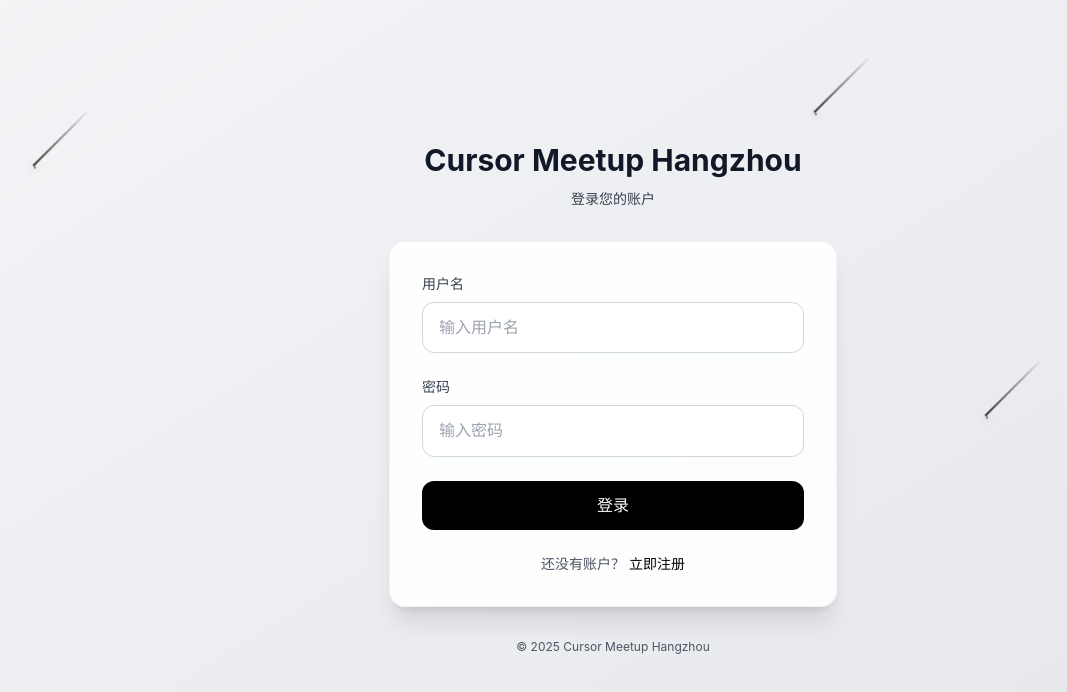
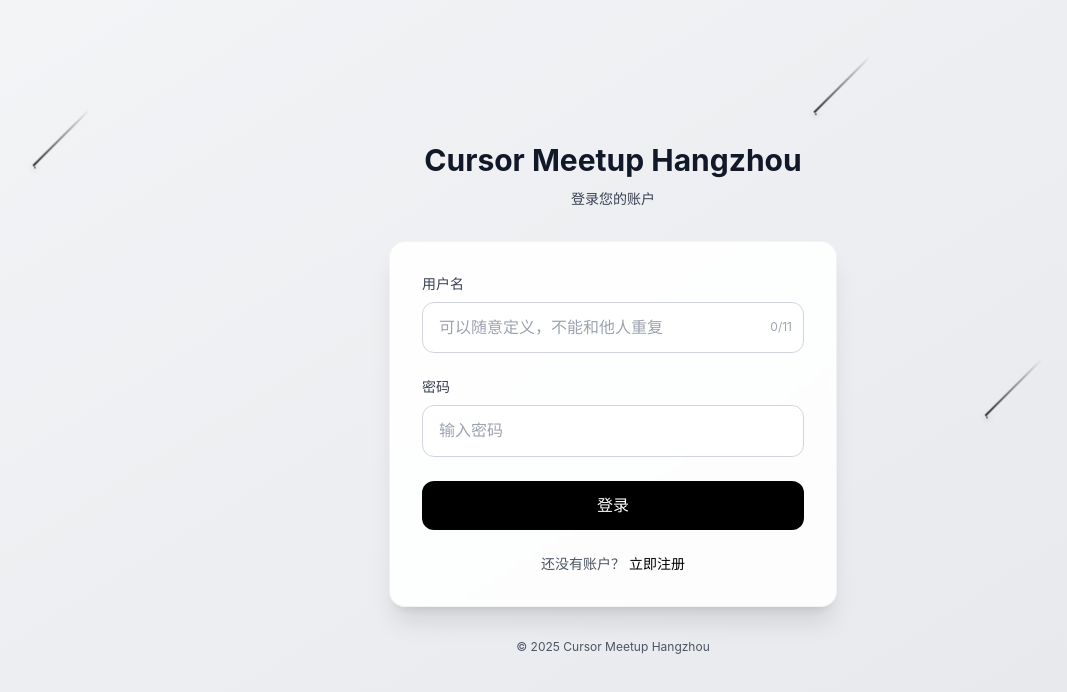
Before and after one commit to cursor-meetup/cursor-ctf, a React (Vite) app: page /login in a window 1280 px wide. Shown: the top 692 px of the page, without its empty margins (27-1094 px from the left). Built offline with nearby package versions, Linux system fonts and the light colour scheme.

Commit message:
fix: 优化逻辑

```diff
--- a/src/pages/Login.tsx
+++ b/src/pages/Login.tsx
@@ -24,6 +24,10 @@ const Login = () => {
   const validateInput = () => {
     if (!username.trim()) {
       setError('请输入用户名');
+      return false;
+    }
+    if (username.trim().length > 11) {
+      setError('用户名不能超过11个字符');
       return false;
     }
     if (!password.trim()) {
@@ -102,17 +106,23 @@ const Login = () => {
               <label htmlFor="username" className="block text-sm font-medium text-gray-700">
                 用户名
               </label>
+              <div className="relative">
                 <input
                   id="username"
                   name="username"
                   type="text"
                   required
+                  maxLength={11}
                   value={username}
                   onChange={(e) => setUsername(e.target.value)}
-                className="w-full px-4 py-3 border border-gray-300 rounded-xl focus:ring-2 focus:ring-black focus:border-black outline-none transition-all duration-200 text-gray-900 placeholder-gray-400 bg-white"
-                placeholder="输入用户名"
+                  className="w-full px-4 py-3 pr-12 border border-gray-300 rounded-xl focus:ring-2 focus:ring-black focus:border-black outline-none transition-all duration-200 text-gray-900 placeholder-gray-400 bg-white"
+                  placeholder="可以随意定义，不能和他人重复"
                   disabled={loading}
                 />
+                <div className="absolute right-3 top-1/2 transform -translate-y-1/2 text-xs text-gray-400 pointer-events-none">
+                  {username.length}/11
+                </div>
+              </div>
             </div>
 
             {/* 密码输入 */}
```
Lines whose indentation alone changed are shown as unchanged.
